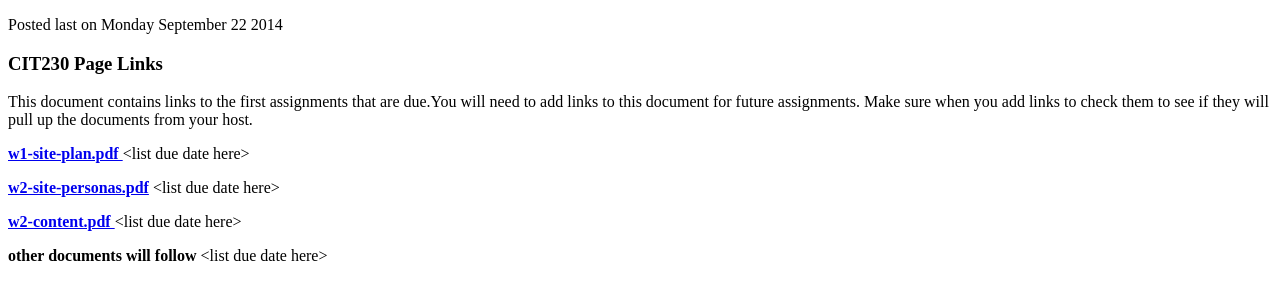
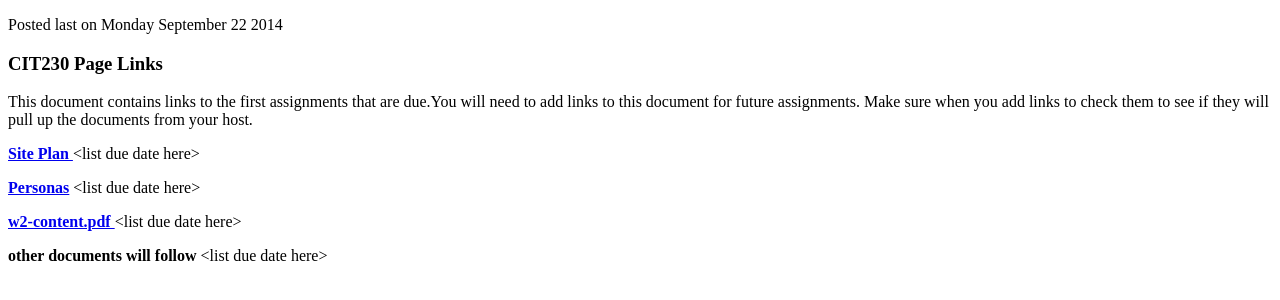
Before and after one commit to quinnrmcgonigal/quinnrmcgonigal.github.io, a plain HTML site: page cit230-links.html in a window 1280 px wide. Drawn offline with Linux system fonts and the light colour scheme.

Commit message:
updated links

```diff
--- a/cit230-links.html
+++ b/cit230-links.html
@@ -9,8 +9,8 @@
     <p>Posted last on Monday September 22 2014</p>
 <h3>CIT230  Page Links</h3>
 <p>This document contains  links to the first assignments  that are due.You will need to add links to this document  for future assignments. Make sure when you add links to check them to see if they will pull up the documents from your host.  </p>
-<p><strong><a href="cit230/indv-design-docs/w1-site-plan.pdf">w1-site-plan.pdf </a></strong>&lt;list due date here&gt;</p>
-<p><strong><a href="cit230/indv-design-docs/w2-site-personas.pdf">w2-site-personas.pdf</a></strong> &lt;list due date here&gt;</p>
+<p><strong><a href="cit230/indv-design-docs/w1-site-plan.pdf">Site Plan </a></strong>&lt;list due date here&gt;</p>
+<p><strong><a href="cit230/indv-design-docs/w2-site-personas.pdf">Personas</a></strong> &lt;list due date here&gt;</p>
 <p><strong><a href="cit230/indv-design-docs/w2-content.pdf">w2-content.pdf </a></strong>&lt;list due date here&gt;</p>
 <p><strong>other documents will follow </strong> &lt;list due date here&gt;</p>
 </body>
```
